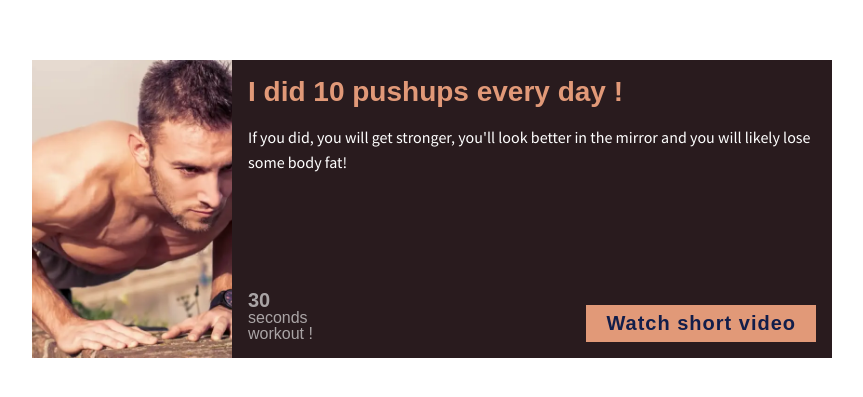
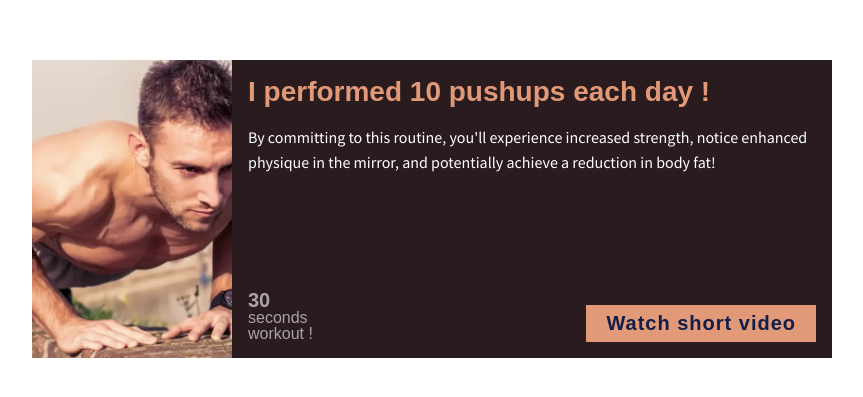
Before and after one commit to deboker/10pushups, a website built with Vite: page index.html in a window 1280 px wide. Shown: the part 191-588 px from the top of the page, without its empty margins (208-1071 px from the left). Built offline with nearby package versions, Linux system fonts and the light colour scheme; a web font is replaced by a local one.

Commit message:
new text

```diff
--- a/index.html
+++ b/index.html
@@ -8,8 +8,8 @@
     <body>
         <div class="card">
             <img class="card-img" src="img/working-guy.webp" alt="workout guy">
-            <h2 class="card-title">I did 10 pushups every day !</h2>
-            <p class="card-body">If you did, you will get stronger, you'll look better in the mirror and you will likely lose some body fat!</p>
+            <h2 class="card-title">I performed 10 pushups each day !</h2>
+            <p class="card-body">By committing to this routine, you'll experience increased strength, notice enhanced physique in the mirror, and potentially achieve a reduction in body fat!</p>
             <p class="card-read-time"><span>30</span>seconds<br>workout !</p>
             <a href="https://www.youtube.com/watch?v=xnYKFW0WV-k&t=66s" class="card-btn">Watch short video</a>
         </div>
```
Also changed, not shown: 1 other file.
